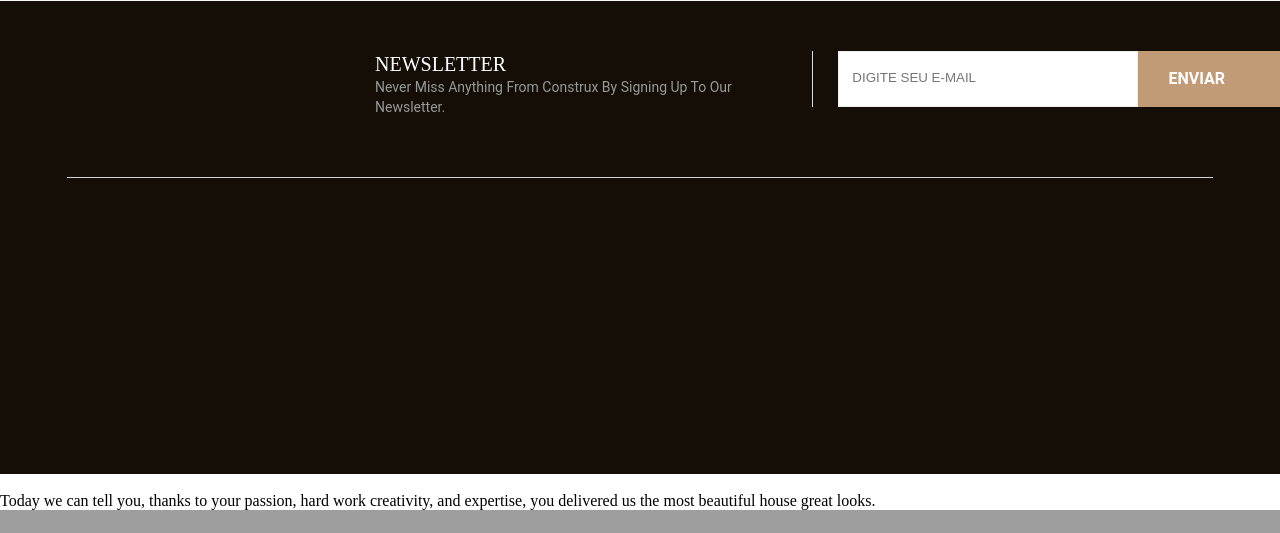
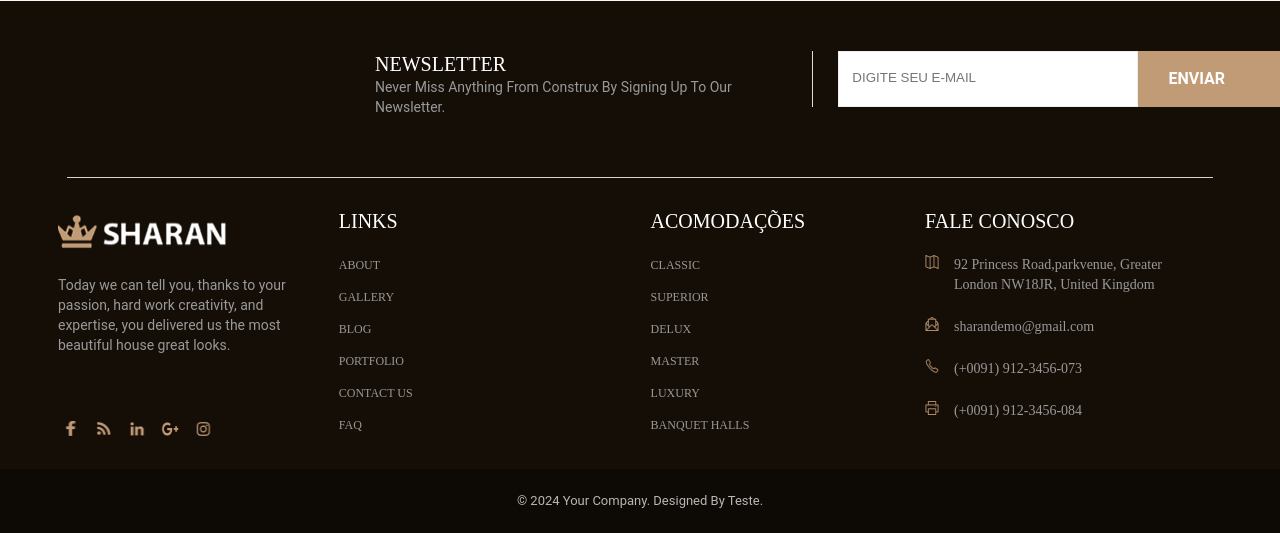
Before and after one commit to SantLukes/Sharai, a PHP site: page / in a window 1280 px wide; the page is wider, and only the part inside the window is pictured. Shown: the part 2939-3472 px from the top of that part. Before the commit the page ends 3449 px from the top of that part, so only its background shows below. Run offline with PHP 8.4, Linux system fonts and the light colour scheme.

Commit message:
Finalizacão dos estilos no footer

```diff
--- a/index.html
+++ b/index.html
@@ -267,13 +267,100 @@
           </div>
         </div>
         <div class="barra-central-footer"></div>
-      </div>
-      <div>
-        <img src=""/>
-        <p>
-          Today we can tell you, thanks to your passion, hard work creativity,
-          and expertise, you delivered us the most beautiful house great looks.
-        </p>
+        <div class="container-desc-footer">
+          <div class="desc-footer">
+            <img src="./Imagem/logo-footer.png" class="logo-footer" />
+            <p>
+              Today we can tell you, thanks to your <br />
+              passion, hard work creativity, and <br />
+              expertise, you delivered us the most <br />
+              beautiful house great looks.
+            </p>
+            <div class="footer-icons">
+              <a href="#"
+                ><img src="./Imagem/facebook-icon.png" alt="Facebook"
+              /></a>
+              <a href="#"><img src="./Imagem/wifi-icon.png" alt="RSS" /></a>
+              <a href="#"
+                ><img src="./Imagem/linkedin-icon.png" alt="LinkedIn"
+              /></a>
+              <a href="#"
+                ><img src="./Imagem/google-icon.png" alt="Google"
+              /></a>
+              <a href="#"
+                ><img src="./Imagem/instagram-icon.png" alt="Instagram"
+              /></a>
+            </div>
+          </div>
+
+          <div class="desc-footer-links">
+            <h4>LINKS</h4>
+
+            <ul>
+              <li><a href="#">ABOUT</a></li>
+              <li><a href="#">GALLERY</a></li>
+              <li><a href="#">BLOG</a></li>
+              <li><a href="#">PORTFOLIO</a></li>
+              <li><a href="#">CONTACT US</a></li>
+              <li><a href="#">FAQ</a></li>
+            </ul>
+          </div>
+
+          <div class="desc-footer-acomodacoes">
+            <h4>ACOMODAÇÕES</h4>
+            <ul>
+              <li><a href="#">CLASSIC</a></li>
+              <li><a href="#">SUPERIOR</a></li>
+              <li><a href="#">DELUX</a></li>
+              <li><a href="#">MASTER</a></li>
+              <li><a href="#">LUXURY</a></li>
+              <li><a href="#">BANQUET HALLS</a></li>
+            </ul>
+          </div>
+
+          <div class="desc-footer-faleconosco">
+            <h4>FALE CONOSCO</h4>
+            <ul>
+              <li>
+                <img
+                  src="./Imagem/endereco-icon.png"
+                  alt="adress"
+                  class="desc-footer-faleconosco-icons"
+                />
+                92 Princess Road,parkvenue, Greater<br />
+                London NW18JR, United Kingdom
+              </li>
+              <li>
+                <img
+                  src="./Imagem/email-icon.png"
+                  alt="mail"
+                  class="desc-footer-faleconosco-icons"
+                />
+                sharandemo@gmail.com
+              </li>
+              <li>
+                <img
+                  src="./Imagem/telefone-icon.png"
+                  alt="phone"
+                  class="desc-footer-faleconosco-icons"
+                />
+                (+0091) 912-3456-073
+              </li>
+              <li>
+                <img
+                  src="./Imagem/impress-icon.png"
+                  alt="impress"
+                  class="desc-footer-faleconosco-icons"
+                />
+                (+0091) 912-3456-084
+              </li>
+            </ul>
+          </div>
+        </div>
+
+        <div class="footer-end">
+          <p>© 2024 Your Company. Designed By Teste.</p>
+        </div>
       </div>
     </footer>
   </body>
--- a/styles/footer.css
+++ b/styles/footer.css
@@ -65,11 +65,156 @@
   line-height: 23px;
   letter-spacing: 0%;
   padding: 16px 55px 17px 30px;
+  cursor: pointer;
 }
 
 .barra-central-footer {
   width: 1146px;
+  /* width: 61%; */
   height: 1px;
   background-color: #d3d3d3;
   margin: 0 auto;
 }
+
+.container-desc-footer {
+  display: flex;
+  justify-content: center;
+}
+
+.desc-footer {
+  margin-left: -60px;
+  margin-right: 13px;
+}
+
+.desc-footer img {
+  width: 170px;
+  height: 35px;
+  margin-bottom: 22px;
+  margin-top: 36px;
+}
+
+.desc-footer p {
+  font-family: "Roboto";
+  font-weight: 400;
+  font-size: 14px;
+  line-height: 20px;
+  letter-spacing: 0%;
+  color: #999999;
+  margin-bottom: 24px;
+  padding-right: 40px;
+}
+
+.footer-icons a img {
+  height: 28px;
+  width: 26px;
+  margin-right: 3px;
+}
+
+.desc-footer-links {
+  padding-right: 238px;
+}
+
+.desc-footer-links h4 {
+  font-family: "DM Serif Text";
+  font-weight: 400;
+  font-size: 20px;
+  line-height: 26px;
+  letter-spacing: 0%;
+  color: white;
+  margin-bottom: 21px;
+  margin-top: 30px;
+}
+
+.desc-footer-links ul li {
+  list-style: none;
+  margin-bottom: 12px;
+}
+
+.desc-footer-links ul li a {
+  text-decoration: none;
+  font: "Roboto";
+  font-weight: 400;
+  font-size: 12px;
+  line-height: 20px;
+  letter-spacing: 0%;
+  color: #999999;
+}
+
+.desc-footer-acomodacoes {
+  padding-right: 120px;
+}
+
+.desc-footer-acomodacoes h4 {
+  font-family: "DM Serif Text";
+  font-weight: 400;
+  font-size: 20px;
+  line-height: 26px;
+  letter-spacing: 0%;
+  color: white;
+  margin-top: 30px;
+  margin-bottom: 21px;
+}
+
+.desc-footer-acomodacoes ul li {
+  list-style: none;
+  margin-bottom: 12px;
+}
+
+.desc-footer-acomodacoes ul li a {
+  list-style: none;
+  text-decoration: none;
+  font: "Roboto";
+  font-weight: 400;
+  font-size: 12px;
+  line-height: 20px;
+  letter-spacing: 0%;
+  color: #999999;
+}
+
+.desc-footer-faleconosco h4 {
+  font-family: "DM Serif Text";
+  font-weight: 400;
+  font-size: 20px;
+  line-height: 26px;
+  letter-spacing: 0%;
+  color: white;
+  margin-top: 30px;
+  margin-bottom: 21px;
+}
+
+.desc-footer-faleconosco ul li {
+  list-style: none;
+  text-decoration: none;
+  font: "Roboto";
+  font-weight: 400;
+  font-size: 14px;
+  line-height: 20px;
+  letter-spacing: 0%;
+  color: #999999;
+  margin-bottom: 22px;
+  display: flex;
+  align-items: flex-start;
+  gap: 15px;
+}
+
+.desc-footer-faleconosco-icons {
+  width: 14px;
+  height: 14px;
+}
+
+.footer-end {
+  background-color: #0d0904;
+  padding-top: 22px ;
+  padding-bottom: 22px;
+
+}
+
+.footer-end p {
+  font-family: "Roboto";
+  font-weight: 400;
+  font-size: 13px;
+  line-height: 20px;
+  letter-spacing: 0%;
+  color: #B7B7B7;
+  text-align: center;
+}
```
Also changed, not shown: Imagem/email-icon.png (added), Imagem/endereco-icon.png (added), Imagem/facebook-icon.png (added), Imagem/google-icon.png (added), Imagem/impress-icon.png (added), Imagem/instagram-icon.png (added), Imagem/linkedin-icon.png (added), Imagem/logo-footer.png (added), Imagem/telefone-icon.png (added), Imagem/wifi-icon.png (added).
